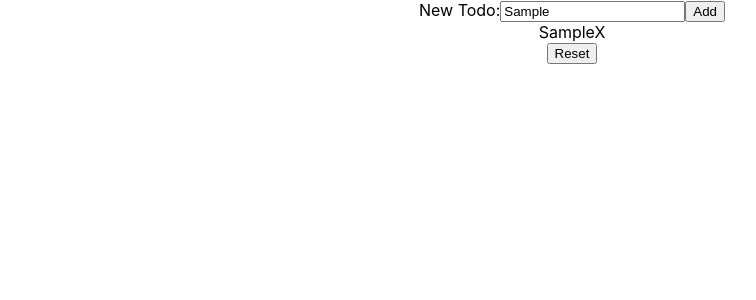
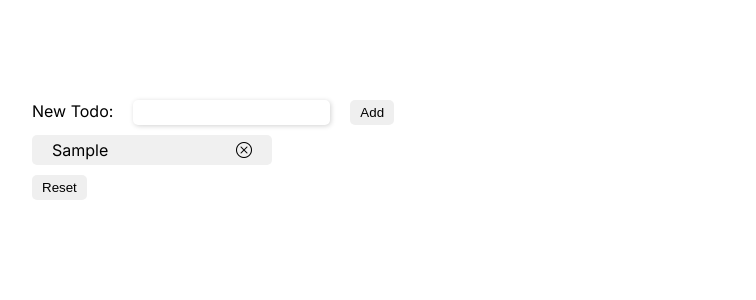
Before and after one commit to Aabhas-Renegade-Insurance-Tasks/Todo, a React (Create React App) app: page / in a window 1280 px wide. Both pictures are taken after typing "Sample" into the empty fields and a click on the button "Add". Shown: the top 300 px of the page, without its empty margins (68-824 px from the left). Built offline with nearby package versions, Linux system fonts and the light colour scheme.

Commit message:
merge: merged test branch to develop branch

```diff
--- a/package.json
+++ b/package.json
@@ -6,6 +6,7 @@
     "@testing-library/jest-dom": "^5.16.4",
     "@testing-library/react": "^13.1.1",
     "@testing-library/user-event": "^13.5.0",
+    "bootstrap-icons": "^1.8.1",
     "react": "^18.1.0",
     "react-dom": "^18.1.0",
     "react-scripts": "5.0.1",
--- a/src/App.css
+++ b/src/App.css
@@ -1,38 +1,52 @@
-.App {
-  text-align: center;
+@import url("https://fonts.googleapis.com/css2?family=Inter:wght@100;200;300;400;500;600;700;800;900&display=swap");
+
+body {
+  margin: 0;
+  font-family: "Inter", -apple-system, BlinkMacSystemFont, "Segoe UI", "Roboto",
+    "Oxygen", "Ubuntu", "Cantarell", "Fira Sans", "Droid Sans", "Helvetica Neue",
+    sans-serif;
+  -webkit-font-smoothing: antialiased;
+  -moz-osx-font-smoothing: grayscale;
+  padding: 100px;
 }
 
-.App-logo {
-  height: 40vmin;
-  pointer-events: none;
+code {
+  font-family: source-code-pro, Menlo, Monaco, Consolas, "Courier New",
+    monospace;
 }
 
-@media (prefers-reduced-motion: no-preference) {
-  .App-logo {
-    animation: App-logo-spin infinite 20s linear;
-  }
+button {
+  padding: 5px 10px 5px 10px;
+  border: none;
+  outline: none;
+  border-radius: 5px;
+  cursor: pointer;
 }
 
-.App-header {
-  background-color: #282c34;
-  min-height: 100vh;
-  display: flex;
-  flex-direction: column;
-  align-items: center;
-  justify-content: center;
-  font-size: calc(10px + 2vmin);
-  color: white;
+input {
+  border: none;
+  outline: none;
+  background: white;
+  box-shadow: 1px 1px 5px lightgray;
+  border-radius: 5px;
+  padding: 5px 10px 5px 10px;
+  margin: 0px 20px 0px 20px;
 }
 
-.App-link {
-  color: #61dafb;
+input:focus {
+  outline: none;
 }
 
-@keyframes App-logo-spin {
-  from {
-    transform: rotate(0deg);
-  }
-  to {
-    transform: rotate(360deg);
-  }
+.todo-wrapper {
+  width: 200px;
+  margin: 10px 0 10px 0;
+  padding: 5px 20px 5px 20px;
+  background-color: rgb(240, 240, 240);
+  border-radius: 5px;
+  display: flex;
+  justify-content: space-between;
 }
+
+.remove-wrapper {
+  cursor: pointer;
+}
--- a/src/App.jsx
+++ b/src/App.jsx
@@ -1,14 +1,17 @@
-import { useState } from "react";
+import { useState, useRef } from "react";
 import "./App.css";
+import "bootstrap-icons/font/bootstrap-icons.css";
 
 function App() {
   const [state, setState] = useState("");
   const [todos, setTodos] = useState([]);
+  const inputRef = useRef();
 
   const addTodo = (todo) => {
     const currentLength = todos.length;
     const newTodo = { id: currentLength + 1, todo };
     setTodos([...todos, newTodo]);
+    inputRef.current.value = "";
   };
 
   const removeTodo = (id) => {
@@ -22,6 +25,7 @@ function App() {
       <div>
         <label htmlFor="new-todo">New Todo:</label>
         <input
+          ref={inputRef}
           onChange={(e) => setState(e.target.value)}
           id="new-todo"
           type="text"
@@ -32,14 +36,23 @@ function App() {
 
       {todos.map(({ id, todo }) => {
         return (
-          <div key={id}>
+          <div key={id} className="todo-wrapper">
             <span>{todo}</span>
-            <span onClick={() => removeTodo(id)}>X</span>
+            <span className="remove-wrapper" onClick={() => removeTodo(id)}>
+              <i className="bi bi-x-circle"></i>
+            </span>
           </div>
         );
       })}
 
-      <button onClick={() => setTodos([])}>Reset</button>
+      <button
+        onClick={() => {
+          setTodos([]);
+          inputRef.current.value = "";
+        }}
+      >
+        Reset
+      </button>
     </div>
   );
 }
--- a/src/index.css
+++ /dev/null
@@ -1,13 +0,0 @@
-body {
-  margin: 0;
-  font-family: -apple-system, BlinkMacSystemFont, 'Segoe UI', 'Roboto', 'Oxygen',
-    'Ubuntu', 'Cantarell', 'Fira Sans', 'Droid Sans', 'Helvetica Neue',
-    sans-serif;
-  -webkit-font-smoothing: antialiased;
-  -moz-osx-font-smoothing: grayscale;
-}
-
-code {
-  font-family: source-code-pro, Menlo, Monaco, Consolas, 'Courier New',
-    monospace;
-}
```
Also changed, not shown: src/index.js (+5 -6 lines), 1 other file (tests, documents, lock files or other folders).
